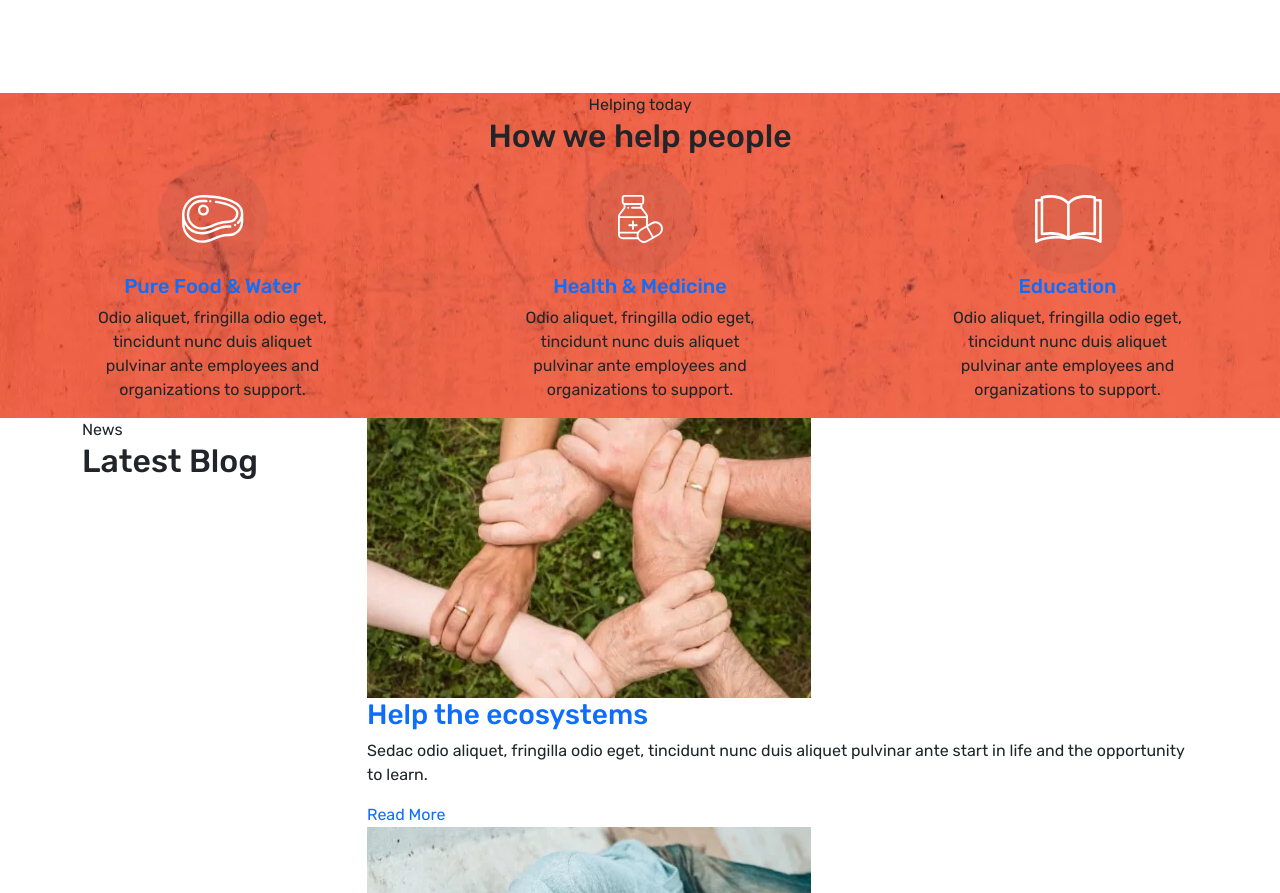
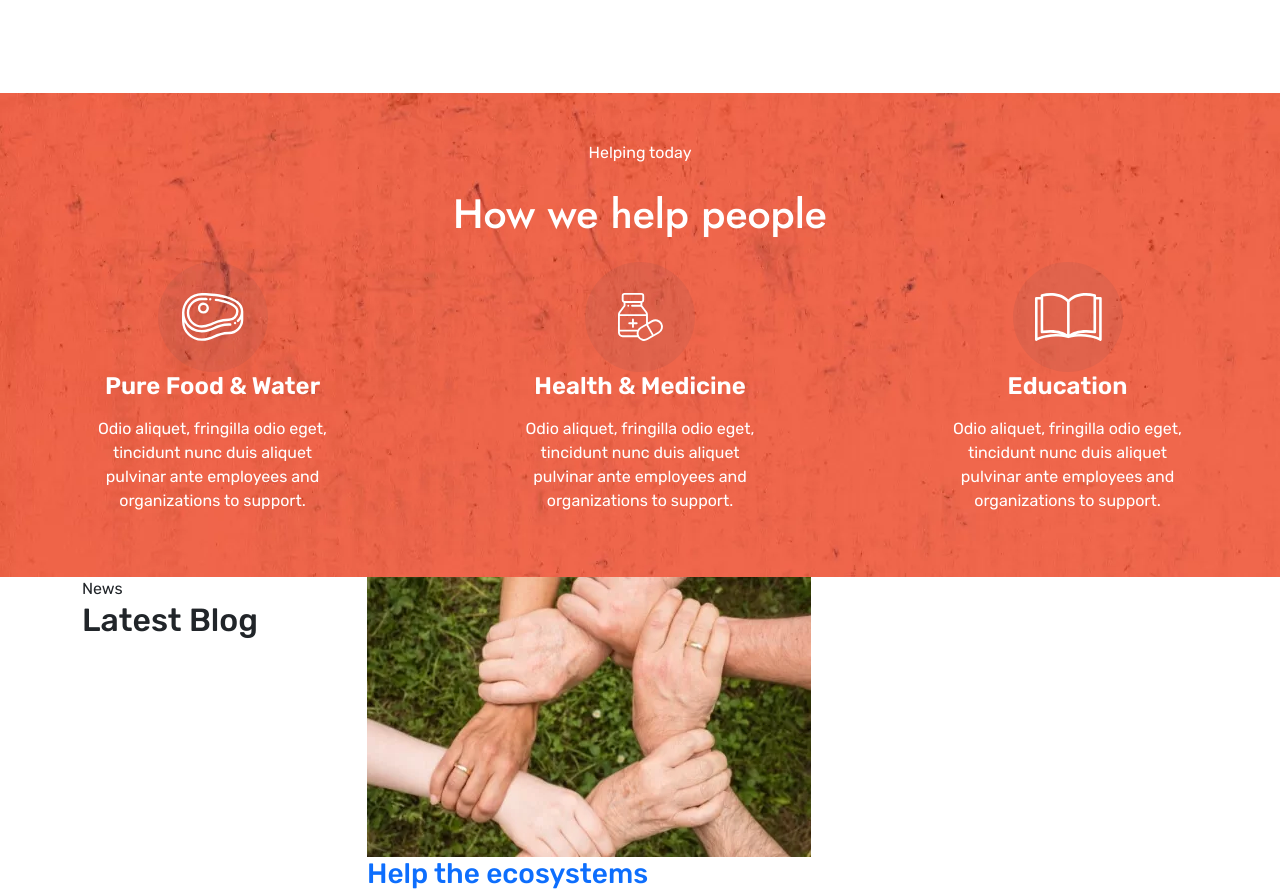
Before and after one commit to Mano4life/Charity, a plain HTML site: page index.html in a window 1280 px wide. Shown: the part 3134-4027 px from the top of the page. Drawn offline with nearby package versions, Linux system fonts and the light colour scheme.

Commit message:
added our services section

```diff
--- a/index.html
+++ b/index.html
@@ -225,16 +225,17 @@
       </section>
 
       <!-- =================== join us today end ==================== -->
+      <!-- =================== how we help start ==================== -->
 
       <div
-        class="our-services-area section-img-bg section-padding"
+        class="our-services-area section-img-bg section-padding py-5"
       >
         <div class="container">
           <div class="row justify-content-center mb-25">
             <div class="col-xl-12">
               <div class="section-tittle section-tittle2 text-center">
-                <span>Helping today</span>
-                <h2>How we help people</h2>
+                <span class="our-services-subtitle">Helping today</span>
+                <h2 class="our-services-title my-4">How we help people</h2>
               </div>
             </div>
           </div>
@@ -245,7 +246,7 @@
                   <img src="assets/icon/services1.svg" alt />
                 </div>
                 <div class="services-cap">
-                  <h5><a href="#">Pure Food & Water</a></h5>
+                  <h5>Pure Food & Water</h5>
                   <p>
                     Odio aliquet, fringilla odio eget, tincidunt nunc duis
                     aliquet pulvinar ante employees and organizations to
@@ -260,7 +261,7 @@
                   <img src="assets/icon/services2.svg" alt />
                 </div>
                 <div class="services-cap">
-                  <h5><a href="#">Health & Medicine</a></h5>
+                  <h5>Health & Medicine</h5>
                   <p>
                     Odio aliquet, fringilla odio eget, tincidunt nunc duis
                     aliquet pulvinar ante employees and organizations to
@@ -275,7 +276,7 @@
                   <img src="assets/icon/services3.svg" alt />
                 </div>
                 <div class="services-cap">
-                  <h5><a href="#">Education</a></h5>
+                  <h5>Education</h5>
                   <p>
                     Odio aliquet, fringilla odio eget, tincidunt nunc duis
                     aliquet pulvinar ante employees and organizations to
@@ -287,7 +288,8 @@
           </div>
         </div>
       </div>
-
+      <!-- =================== how we help end ==================== -->
+      <!-- =================== blog section start ==================== -->
       <div class="home-blog section-padding">
         <div class="container">
           <div class="row">
@@ -348,6 +350,8 @@
           </div>
         </div>
       </div>
+      <!-- =================== blog section end ==================== -->
+      <!-- =================== map section start ==================== -->
 
       <div class="map-are section-padding40">
         <div class="map">
@@ -363,7 +367,11 @@
           ></iframe>
         </div>
       </div>
+      <!-- =================== map section end ==================== -->
+
     </main>
+      <!-- =================== main section end ==================== -->
+
     <!-- =================== Footer ==================== -->
     <footer>
       <div class="footer-wrapper">
--- a/style.css
+++ b/style.css
@@ -332,7 +332,46 @@ header .donation-btn a {
 }
 
 /* ========== join us section end ========== */
+/* ========== our services start ========== */
 
 .our-services-area {
     background-image: url(assets/gallery/section-bg1.jpg);
 }
+
+.our-services-area .our-services-subtitle {
+    color: #fff;
+}
+
+.our-services-area .our-services-title {
+    font-size: 41px;
+    color: #fff;
+    display: block;
+    font-weight: 500;
+    line-height: 1.2;
+    font-family: 'Jost', sans-serif;
+}
+
+.our-services-area .our-services-description {
+    color: #fff;
+    font-size: 18px;
+    font-weight: 300;
+    line-height: 1.5;
+    margin-bottom: 30px;
+}
+
+.our-services-area .services-cap{
+    color: #fff;
+}
+
+.our-services-area .services-cap h5 {
+    margin-bottom: 1rem;
+    font-weight: 600;
+    font-size: 24px;
+}
+
+
+/* ========== our services end ========== */
+/* ========== blog section start ========== */
+
+
+/* ========== blog section end ========== */
```
